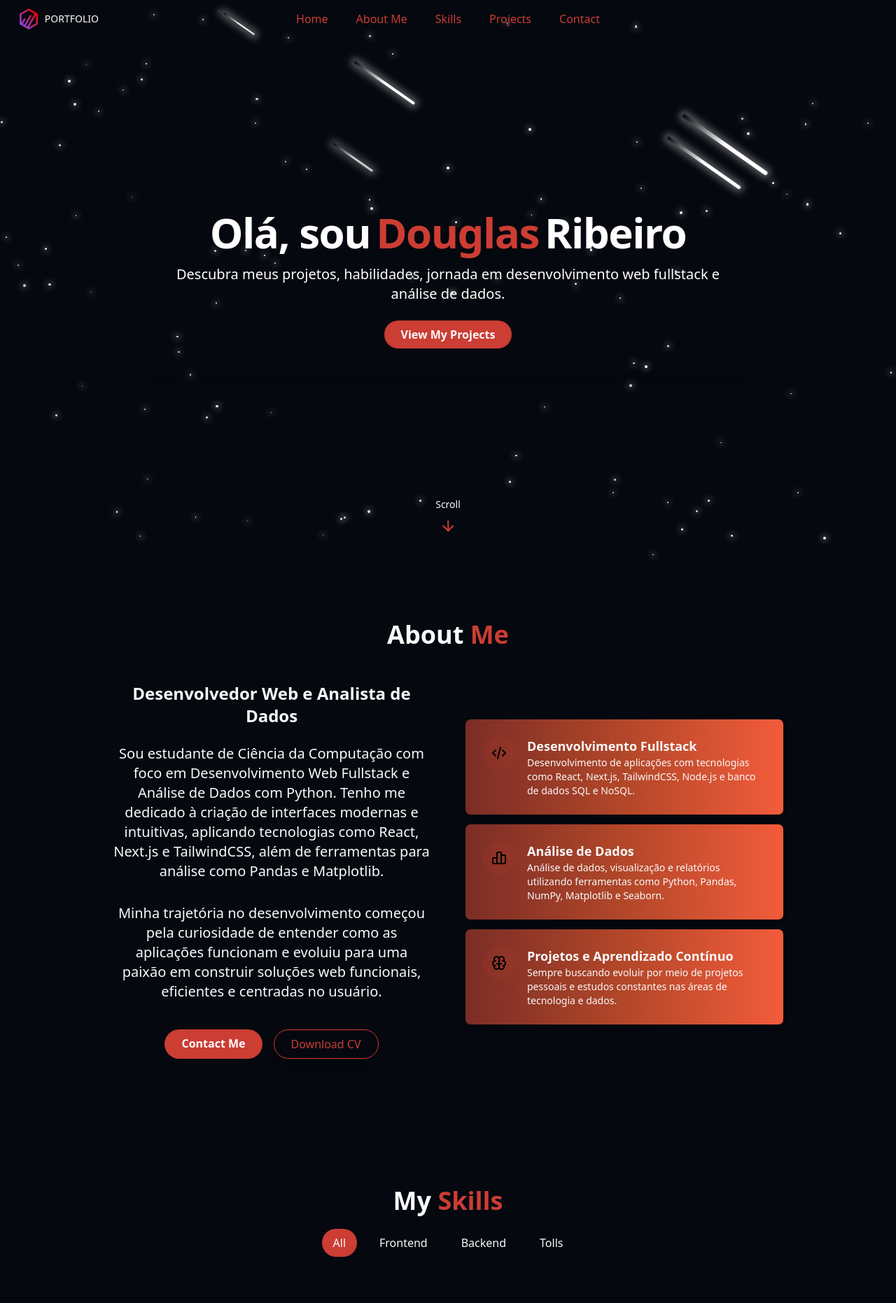
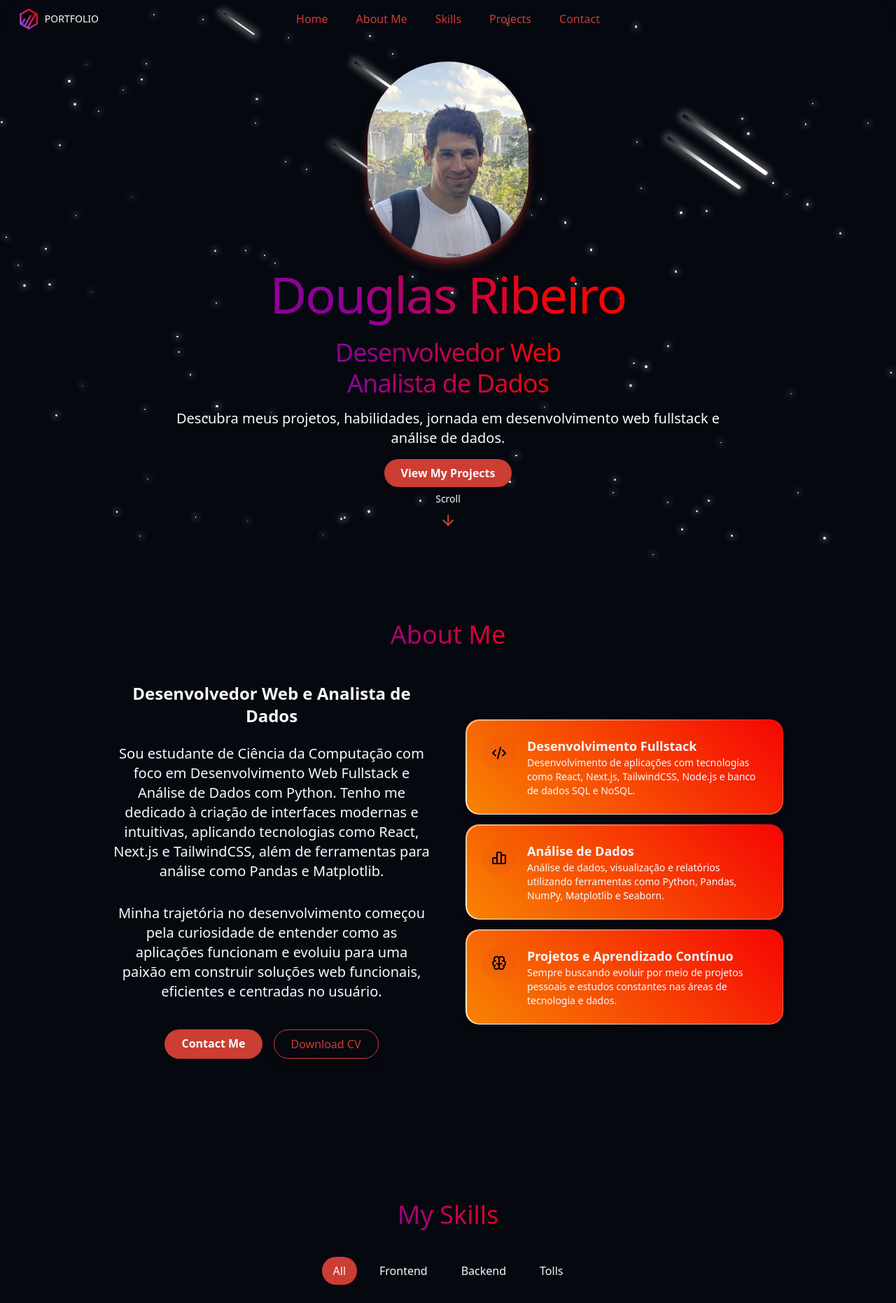
Before and after one commit to DougRib/portfolio, a React (Vite) app: page / in a window 1280 px wide. Shown: the top 1862 px of the page at 70% size. Built offline with nearby package versions, Linux system fonts and the light colour scheme.

Commit message:
Modificações na seção gero e ajustes no menu mobile

```diff
--- a/src/components/AboutMe.jsx
+++ b/src/components/AboutMe.jsx
@@ -8,9 +8,8 @@ export const AboutMe = () => {
       className="relative min-h-screen flex items-center justify-center px-4 py-16"
     >
       <div className="container max-w-5xl mx-auto text-center">
-        <h2 className="text-3xl md:text-4xl font-bold mb-12 text-center opacity-0 animate-fade-in-delay-1">
-          About
-          <span className="text-primary"> Me</span>
+        <h2 className="text-3xl md:text-4xl gradient-text bg-clip-text text-transparent mb-12 text-center opacity-0 animate-fade-in-delay-1">
+          About Me
         </h2>
         <div className="grid grid-cols-1 md:grid-cols-2 gap-12 items-center">
           <div className="space-y-6 opacity-0 animate-fade-in-delay-2">
@@ -50,7 +49,7 @@ export const AboutMe = () => {
           </div>
 
           <div className="grid grid-cols-1 gap-3 opacity-0 animate-fade-in-delay-3 ">
-            <div className="gradient-border p-6 card-hover">
+            <div className="gradient-border gradient-bd p-6 card-hover">
               <div className="flex items-start gap-4">
                 <div className="p-3 rounded-full bg-primary/10">
                   <IconCode className="h-6 w-6 text-black" />
@@ -67,7 +66,7 @@ export const AboutMe = () => {
               </div>
             </div>
 
-            <div className="gradient-border p-6 card-hover">
+            <div className="gradient-border gradient-bd p-6 card-hover">
               <div className="flex items-start gap-4">
                 <div className="p-3 rounded-full bg-primary/10">
                   <IconChartBar className="h-6 w-6 text-black" />
@@ -82,7 +81,7 @@ export const AboutMe = () => {
               </div>
             </div>
 
-            <div className="gradient-border p-6 card-hover">
+            <div className="gradient-border gradient-bd p-6 card-hover">
               <div className="flex items-start gap-4">
                 <div className="p-3 rounded-full bg-primary/10">
                   <IconBrain className="h-6 w-6 text-black" />
--- a/src/components/HeroSection.jsx
+++ b/src/components/HeroSection.jsx
@@ -4,30 +4,38 @@ export const HeroSection = () => {
   return (
     <section
       id="hero"
-      className="relative min-h-[100dvh] flex flex-col items-center justify-center bg-hero-pattern bg-cover bg-center px-4"
+      className="relative min-h-[100dvh] flex flex-col items-center justify-center bg-hero-pattern bg-cover bg-center px-4 "
     >
-      <div className="container max-w-4xl mx-auto text-center px-4 text-white z-10">
-        <div className="space-y-6 bg-opacity-50 p-8 rounded-lg shadow-lg">
-          <h1 className="text-4xl md:text-6xl font-bold mb-4 tracking-tight flex flex-wrap justify-center break-words">
-            <span className="opacity-0 animate-fade-in">Olá, sou</span>
-            <span className="text-primary ml-2 opacity-0 animate-fade-in-delay-1">
-              Douglas
-            </span>{' '}
-            <span className="text-gradient ml-2 opacity-0 animate-fade-in-delay-2">
-              Ribeiro
-            </span>
+      <div className="container max-w-4xl mx-auto text-center px-4 z-10">
+        <div className="flex flex-col items-center ">
+          <img
+            src="/projects/dr.jpg"
+            alt="Douglas Ribeiro"
+            className="w-[200px] cursor-pointer mx-auto rounded-full shadow-lg shadow-primary/60 transition-all duration-300 hover:-translate-y-1 hover:scale-101 hover:shadow-2xl hover:shadow-primary/60 md:w-[230px] opacity-0 animate-fade-in-delay-2"
+          />
+        </div>
+        <div className="space-y-6 bg-opacity-50 p-4 rounded-lg ">
+          <h1 className="text-4xl pb-3 md:text-7xl font-light mb-4 tracking-tight flex flex-wrap gradient-text bg-clip-text text-transparent animate-fade-in justify-center break-words">
+            Douglas Ribeiro
           </h1>
-          <p className="text-lg md:text-xl text-muted-foreground max-2-xl mx-auto mb-6 opacity-0 animate-fade-in-delay-3">
-            Descubra meus projetos, habilidades, jornada em desenvolvimento web fullstack e análise de dados.
+          <h3 className="text-2xl md:text-4xl font-light mx-auto mb-1 tracking-tight flex flex-wrap gradient-text bg-clip-text text-transparent justify-center break-words opacity-0 animate-fade-in-delay-3">
+            Desenvolvedor Web
+          </h3>
+          <h3 className="text-2xl md:text-4xl font-light mb-4 tracking-tight flex flex-wrap gradient-text bg-clip-text text-transparent animate-fade-in-delay-3 justify-center break-words">
+            Analista de Dados
+          </h3>
+          <p className="text-lg md:text-xl text-muted-foreground max-2-xl mx-auto mb-4 opacity-0 animate-fade-in-delay-3">
+            Descubra meus projetos, habilidades, jornada em desenvolvimento web
+            fullstack e análise de dados.
           </p>
           <div className="flex justify-center space-x-4 opacity-0 animate-fade-in-delay-4">
-            <a href="#projects" className="cosmic-btn">
+            <a href="#projects" className="cosmic-btn img-effect">
               View My Projects
             </a>
           </div>
         </div>
       </div>
-      <div className="absolute bottom-8 left-1/2 transform -translate-x-1/2 flex flex-col items-center animate-bounce">
+      <div className="absolute bottom-10 left-1/2 transform -translate-x-1/2 flex flex-col items-center animate-bounce">
         <span className="text-sm text-muted-foreground mb-2">Scroll</span>
         <ArrowDown className="h-6 w-6 text-primary" />
       </div>
--- a/src/components/Projects.jsx
+++ b/src/components/Projects.jsx
@@ -37,10 +37,10 @@ export const Projects = () => {
   return (
     <section id="projects" className="relative py-24 px-4">
       <div className=" mx-auto max-w-5xl">
-        <h2 className="text-3xl md:text-4xl font-bold mb-5 text-center opacity-0 animate-fade-in-delay-1">
-          My <span className="text-primary">Projects</span>
+        <h2 className="text-3xl p-5 md:text-4xl gradient-text bg-clip-text text-transparent mb-5 text-center opacity-0 animate-fade-in-delay-1">
+          My Projects
         </h2>
-        <p className="text-muted-foreground max-w-2xl mx-auto text-center mb-12 opacity-0 animate-fade-in-delay-2">
+        <p className="text-xl text-muted-foreground max-w-2xl mx-auto text-center mb-12 opacity-0 animate-fade-in-delay-2">
           Nesta seção apresento alguns dos projetos que desenvolvi, aplicando na
           prática meus conhecimentos em desenvolvimento web e análise de dados.
           Todos os
@@ -52,7 +52,7 @@ export const Projects = () => {
           {projects.map((project) => (
             <div
               key={project.id}
-              className="neon-card bg-card img-effect card-hover transition-all duration-400 bg-gradient-to-br from-gray-700 hover:from-gray-500 shadow-[0_0_10px_#e76f51]"
+              className="neon-card bg-card transition-all duration-400 bg-gradient-to-br from-gray-700 hover:from-gray-500 shadow-primary/60 hover:shadow-xl rounded-lg "
             >
               <div className="relative overflow-hidden ">
                 <img
@@ -102,7 +102,7 @@ export const Projects = () => {
           <a
             href="https://github.com/DougRib"
             target="_blank"
-            className="cosmic-btn w-fit flex transition-all duration-400 items-center mx-auto gap-2"
+            className="cosmic-btn img-effect w-fit flex transition-all duration-400 items-center mx-auto gap-2"
           >
             View More on GitHub
             <IconArrowAutofitRight size={25} />
--- a/src/components/Skills.jsx
+++ b/src/components/Skills.jsx
@@ -32,8 +32,8 @@ export const Skills = () => {
   return (
     <section id="skills" className="relative py-24 bg-secondary/30">
       <div className="container mx-auto  w-full  max-w-2xl">
-        <h2 className="text-3xl md:text-4xl font-bold mb-5 text-center opacity-0 animate-fade-in-delay-1">
-          My <span className="text-primary"> Skills</span>
+        <h2 className="text-3xl p-5 md:text-4xl gradient-text bg-clip-text text-transparent mb-5 text-center opacity-0 animate-fade-in-delay-1">
+          My Skills
         </h2>
 
         <div className="flex flex-wrap justify-center gap-4 mb-12 opacity-0 animate-fade-in-delay-2">
@@ -53,11 +53,11 @@ export const Skills = () => {
           ))}
         </div>
 
-        <div className="grid grid-cols-2 sm:grid-cols-2 md:grid-cols-3 lg:grid-cols-4 gap-4 lg-gap-3 xl:gap-2 place-items-center p-5 opacity-0 animate-fade-in-delay-3">
+        <div className="grid grid-cols-2 sm:grid-cols-2 md:grid-cols-3 lg:grid-cols-4 gap-4 lg-gap-3 xl:gap-2 place-items-center opacity-0 animate-fade-in-delay-3">
           {filteredSkills.map((skill, key) => (
             <div
               key={key}
-              className="bg-card p-6 rounded-lg w-32 h-32 flex-shrink-0 gradient-bd marquee-item hover:-translate-y-3 transition-all duration-700 bg-gradient-to-br from-gray-700 hover:shadow-[0_0_10px_#e76f51] "
+              className="bg-card p-6 rounded-lg w-32 h-32 flex-shrink-0 gradient-bd marquee-item hover:-translate-y-3 transition-all duration-700 bg-gradient-to-br from-gray-700 hover:shadow-xl shadow-primary/60 "
             >
               <div className="flex relative overflow-hidden items-center ">
                 {skill.icon && (
--- a/src/components/ui/resizable-navbar.jsx
+++ b/src/components/ui/resizable-navbar.jsx
@@ -137,8 +137,8 @@ export const MobileNav = ({ children, className, visible }) => {
         damping: 50,
       }}
       className={cn(
-        " relative z-[40] hidden mx-auto flex w-full max-w-[calc(100vw-2rem)] flex-col items-center justify-between  px-0 py-2 md:hidden lg:hidden",
-        visible && "bg-gray-500/30 shadow-lg backdrop-blur-md shadow-md dark:bg-neutral-950/80",
+        " relative fixed z-[40] inset-x-0 hidden mx-auto flex w-full max-w-[calc(100vw-2rem)] flex-col items-center justify-between mr- py-2 md:hidden lg:hidden",
+        visible && "bg-gray-500/30  shadow-lg backdrop-blur-md shadow-md dark:bg-neutral-950/80",
         className
       )}
     >
@@ -169,7 +169,7 @@ export const MobileNavMenu = ({ children, className, isOpen, onClose }) => {
           animate={{ opacity: 1 }}
           exit={{ opacity: 0 }}
           className={cn(
-            "absolute inset-x-0 top-16 z-50 flex w-full flex-col items-start justify-start gap-4 rounded-lg bg-gray-500/30 shadow-lg backdrop-blur-md shadow-md hover:text-primary-hover px-4 py-8 shadow-[0_0_24px_rgba(34,_42,_53,_0.06),_0_1px_1px_rgba(0,_0,_0,_0.05),_0_0_0_1px_rgba(34,_42,_53,_0.04),_0_0_4px_rgba(34,_42,_53,_0.08),_0_16px_68px_rgba(47,_48,_55,_0.05),_0_1px_0_rgba(255,_255,_255,_0.1)_inset] dark:bg-neutral-950",
+            "absolute inset-x-0 top-16 z-50 flex w-full flex-col items-start justify-start gap-3 rounded-xl bg-gradient-to-r from-gray-800 to-red-900 shadow-lg backdrop-blur-md shadow-md hover:text-primary-hover px-4 py-6 shadow-[0_0_24px_rgba(34,_42,_53,_0.06),_0_1px_1px_rgba(0,_0,_0,_0.05),_0_0_0_1px_rgba(34,_42,_53,_0.04),_0_0_4px_rgba(34,_42,_53,_0.08),_0_16px_68px_rgba(47,_48,_55,_0.05),_0_1px_0_rgba(255,_255,_255,_0.1)_inset] dark:bg-neutral-950",
             className
           )}
         >
@@ -184,7 +184,7 @@ export const MobileNavToggle = ({ isOpen, onClick }) => {
   return isOpen ? (
     <IconX className="text-primary dark:text-white" onClick={onClick} />
   ) : (
-    <IconMenu2 className="text-primary dark:text-white" onClick={onClick} />
+    <IconMenu2 className="text-primary mr-3 dark:text-white" onClick={onClick} />
   );
 };
 
--- a/src/index.css
+++ b/src/index.css
@@ -145,12 +145,18 @@
 
 @utility gradient-border {
   @apply relative rounded-md;
-  background: linear-gradient(to left, #f25c3b, #b34729, #7b2d26);
+  background: linear-gradient(45deg, #f78502, #f60404);
   background-clip: padding-box;
   border-radius: 0.5rem;
   border: 1px solid transparent;
   padding: 1px;
   {/*background: linear-gradient(to right, hsl(var(--card)), hsl(var(--card)))*/}
+}
+
+@utility gradient-text {
+  @apply bg-clip-text text-transparent;
+  background: linear-gradient(45deg, #8f0099, #8f0099, #f60404, #f60404);
+  background: -webkit-linear-gradient(45deg, #8f0099, #8f0099, #f60404, #f60404);
 }
 
 @utility cosmic-btn {
```
Also changed, not shown: src/components/Contact.jsx (+12 -12 lines), public/projects/dr.jpg (added).
